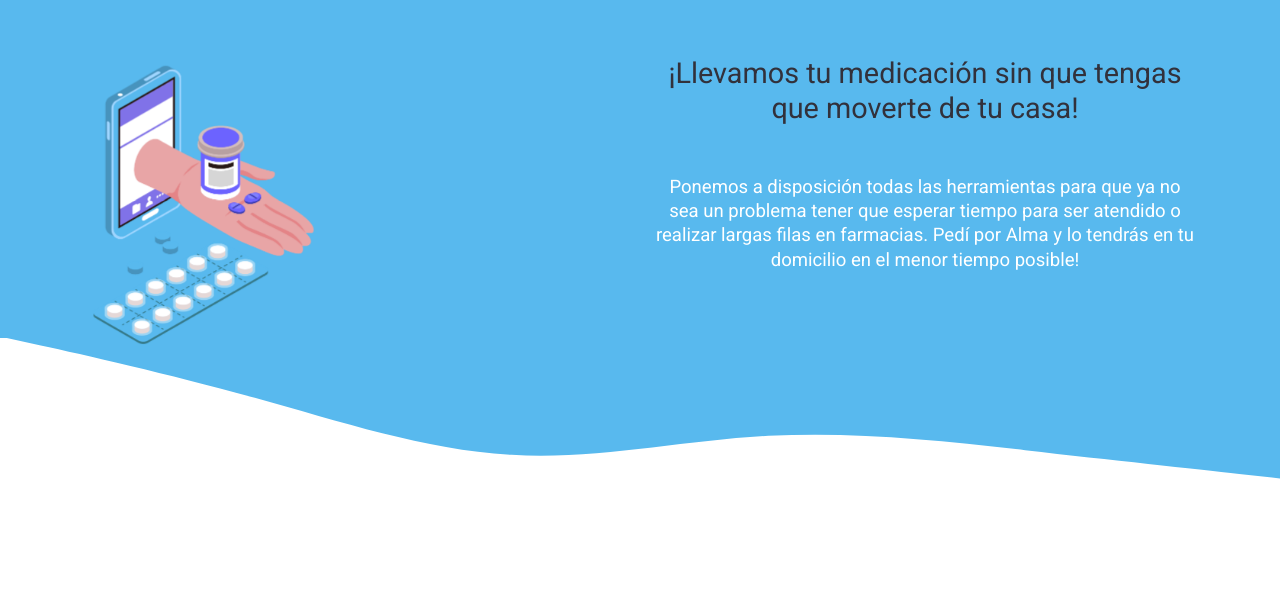
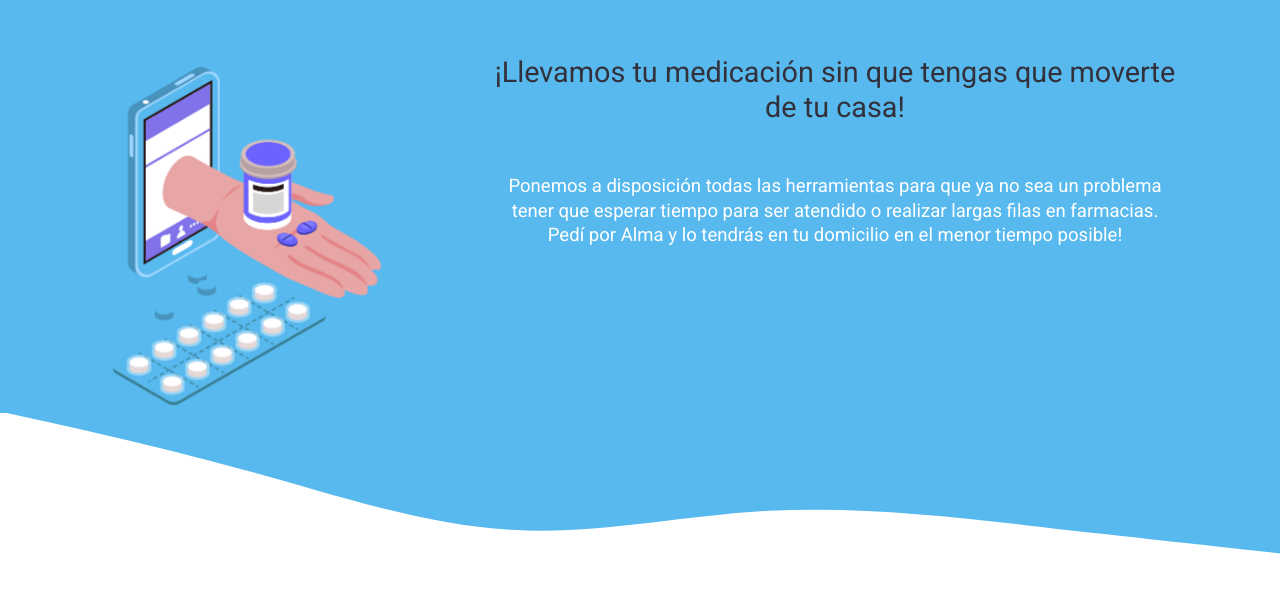
Before and after one commit to tatibriasco/Alma, a website: page index.html in a window 1280 px wide. Shown: the part 3161-3754 px from the top of the page. Drawn offline with Linux system fonts and the light colour scheme; files whose address does not match are found by name.

Commit message:
Cambios generales

```diff
--- a/assets/_index.scss
+++ b/assets/_index.scss
@@ -91,20 +91,20 @@
     margin-top: -2px;
     padding: 0;
     div {
-        padding-top: 50px;
+        padding: 50px 0;
         h3 {
             color: $gris-oscuro;
             margin-bottom: 50px;
         }
         p {
             color: $blanco;
-            padding-bottom: 50px;
         }
         img {
             position: absolute;
+            float: right;
             padding-bottom: 150px;
             margin-right: 3vw;
-            height: 35vw;
+            height: 40vw;
             width: auto;
         }
     }
--- a/index.html
+++ b/index.html
@@ -150,7 +150,7 @@
                 <span>+</span>
                 <span class="counter text-center">550</span>
               </h2>
-              <h4>PROFESIONALES</h4>
+              <p>PROFESIONALES</p>
             </div>
           </div>
           <div class="col-12 col-md-6 col-lg-3">
@@ -160,7 +160,7 @@
                 <span>+</span>
                 <span class="counter text-center">15.800</span>
               </h2>
-              <h4>DESCARGAS</h4>
+              <p>DESCARGAS</p>
             </div>
           </div>
           <div class="col-12 col-md-6 col-lg-3">
@@ -170,7 +170,7 @@
                 <span>+</span>
                 <span class="counter text-center">13</span>
               </h2>
-              <h4>PAÍSES</h4>
+              <p>PAÍSES</p>
             </div>
           </div>
           <div class="col-12 col-md-6 col-lg-3">
@@ -180,7 +180,7 @@
                 <span>+</span>
                 <span class="counter">730</span>
               </h2>
-              <h4>COMENTARIOS</h4>
+              <p>COMENTARIOS</p>
             </div>
           </div>
         </div>
@@ -200,14 +200,14 @@
   <section id="imagen-frase-texto">
     <div class="container">
       <div class="row">
-        <div class="col-12 col-md-6">
-          <img src="images/ilustracion-pastillas.png" alt="">
+        <div class="col-12 d-none d-md-block col-md-4 text-md-left">
+          <img class="ml-md-5 ml-lg-5" src="images/ilustracion-pastillas.png" alt="">
         </div>
-        <div class="col-12 col-md-6 text-center">
-          <h3>
+        <div class="col-12 col-md-8 text-center">
+          <h3 class="px-5 px-md-0 px-lg-5">
             ¡Llevamos tu medicación sin que tengas que moverte de tu casa!
           </h3>
-          <p>
+          <p class="px-5 px-md-0 px-lg-5">
             Ponemos a disposición todas las herramientas para que ya no sea un problema tener que esperar tiempo para ser atendido o realizar largas filas en farmacias. Pedí por Alma y lo tendrás en tu domicilio en el menor tiempo posible!
           </p>
         </div>
```
Also changed, not shown: css/main.css.
